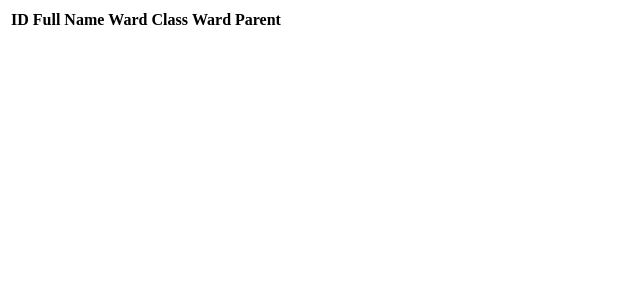
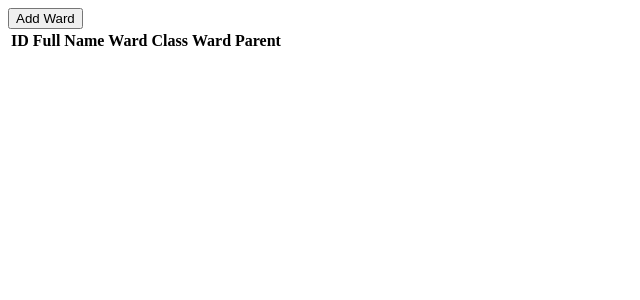
Before and after one commit to ykonlan/yodaycare, a Django app: page /wards/all/ in a window 1280 px wide. Shown: the top 300 px of the page, without its empty margins (0-640 px from the left). Run offline with Django 5.2, Linux system fonts and the light colour scheme; data that the repository does not hold is empty.

Commit message:
create new ward frontend skeleton complete, yet to write backend logic

```diff
--- /dev/null
+++ b/static/wards/css/view-all-wards.css
@@ -0,0 +1,27 @@
+#modal{
+    position: fixed;
+    inset: 0;
+    display: none;
+    justify-content: center;
+    align-items: center;
+    background-color: rgba(0, 0, 0, 0.5);
+}
+
+#modal-content{
+    background-color: white;
+    padding: 24px;
+}
+
+#close-modal{
+    justify-self: flex-end;
+}
+
+.modal-header{
+    width: 100%;
+    display: flex;
+    justify-content: space-between;
+}
+
+#modal.show{
+    display: flex;
+}
--- /dev/null
+++ b/static/wards/js/view-all-wards.js
@@ -0,0 +1,11 @@
+let modal_box = document.querySelector("#modal");
+let addWardBtn = document.querySelector("#add-ward");
+addWardBtn.addEventListener("click", function(e){
+    modal_box.classList.add("show")
+})
+
+let closeModalBtn = document.querySelector("#close-modal");
+closeModalBtn.addEventListener("click", function(e){
+    modal_box.classList.remove("show");
+    console.log(modal_box.className);
+})
--- a/templates/wards/view_all.html
+++ b/templates/wards/view_all.html
@@ -1,11 +1,16 @@
+{% load static %}
+
 <!DOCTYPE html>
 <html lang="en">
 <head>
     <meta charset="UTF-8">
     <meta name="viewport" content="width=device-width, initial-scale=1.0">
     <title>View All Wards</title>
+    <link rel="stylesheet" href="{% static 'wards/css/view-all-wards.css' %}">
+    <script src="{% static 'wards/js/view-all-wards.js' %}" defer></script>
 </head>
 <body>
+    <button id="add-ward">Add Ward</button>
     <table>
         <tr>
             <th>ID</th>
@@ -23,5 +28,33 @@
             </tr>
         {% endfor %}
     </table>
+
+    <div id="modal">
+        <div id="modal-content">
+            <div class="modal-header">
+                Add Ward
+                <button id="close-modal">&times;</button>
+            </div>
+
+            <form action="{% url 'create-new-ward' %}" method="POST">
+                {% csrf_token %}
+
+                {% if new_ward_form.non_field_errors %}
+                    {{new_ward_form.non_field_errors.0}}
+                {% endif %}
+
+                {% if ward_allergy_form.non_field_errors %}
+                    {{ward_allergy_form.non_field_errors.0}}
+                {% endif %}
+
+                {{new_ward_form.as_p}}
+
+                {{ward_allergy_form.as_p}}
+
+                <button type="submit">Add Ward</button>
+            </form>
+
+        </div>
+    </div>
 </body>
 </html>
--- /dev/null
+++ b/wards/forms.py
@@ -0,0 +1,22 @@
+from django import forms
+from wards.models import Ward, Allergy
+from users.models import User
+
+class AddWardForm(forms.ModelForm):
+    class Meta:
+        model = Ward
+        fields = ["ward_name", "ward_dob", "ward_parent", "ward_class"]
+        widgets = {
+            "ward_dob": forms.DateInput(attrs={"type": "date"}),
+        }
+
+    def __init__(self, *args, **kwargs):
+        super().__init__(*args, **kwargs)
+
+        self.fields["ward_parent"].queryset = User.objects.filter(groups__name="Parents")
+
+
+class AddWardAllergy(forms.ModelForm):
+    class Meta:
+        model = Allergy
+        fields = ["allergy_substance", "allergy_reaction", "allergy_severity", "allergy_immediate_treatment"]
--- a/wards/models.py
+++ b/wards/models.py
@@ -45,6 +45,11 @@ class Ward(models.Model):
         on_delete=models.SET_NULL
     )
 
+    ward_dob = models.DateField(
+        verbose_name="Date of birth",
+        null=True
+    )
+
     def __str__(self):
         return self.ward_name
 
--- a/wards/urls.py
+++ b/wards/urls.py
@@ -1,7 +1,8 @@
 from django.urls import path
-from wards.views import AllWardsView
+from wards.views import AllWardsView, CreateNewWard
 
 urlpatterns = [
     path("all/", AllWardsView.as_view(), name="wards-view-all"),
+    path("all/", CreateNewWard.as_view(), name="create-new-ward"),
 
 ]
--- a/wards/views.py
+++ b/wards/views.py
@@ -1,13 +1,21 @@
 from django.shortcuts import render
 from django.views.generic import ListView
 from wards.models import Ward
-from users.models import StaffProfile
+from django.views import View
+from django.contrib.auth.mixins import LoginRequiredMixin, UserPassesTestMixin
+from wards.forms import AddWardForm, AddWardAllergy
 
 # Create your views here.
 class AllWardsView(ListView):
     model = Ward
     template_name = "wards/view_all.html"
     context_object_name = "wards"
+
+    def get_context_data(self, **kwargs):
+        context = super().get_context_data(**kwargs)
+        context["new_ward_form"] = AddWardForm()
+        context["ward_allergy_form"] = AddWardAllergy()
+        return context
 
     def get_queryset(self):
         if self.request.user.groups.filter(name="Administrators").exists():
@@ -23,3 +31,11 @@ class AllWardsView(ListView):
         if wards or p_wards:
             return wards if wards else p_wards
         return Ward.objects.none()
+
+
+class CreateNewWard(LoginRequiredMixin, UserPassesTestMixin, View):
+    def test_func(self):
+        return self.request.user.groups.filter(name="Administrators").exists()
+
+    def post(self, request, *args, **kwargs):
+        new_ward_form = AddWardForm()
```
Also changed, not shown: wards/migrations/0003_ward_ward_dob.py (added).
